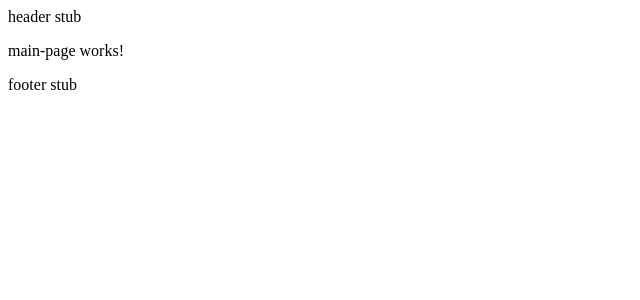
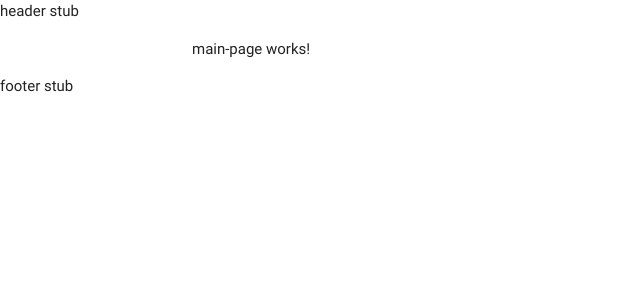
Before and after one commit to st411ar/paperlib-ng, an Angular app: page / in a window 1280 px wide. Shown: the top 300 px of the page, without its empty margins (0-640 px from the left). Built offline with nearby package versions, Linux system fonts and the light colour scheme.

Commit message:
added materializecss styles

```diff
--- a/src/app/app.component.html
+++ b/src/app/app.component.html
@@ -1,5 +1,9 @@
 <div>header stub</div>
-<router-outlet></router-outlet>
+
+<div class="container">
+  <router-outlet></router-outlet>
+</div>
+
 <div>footer stub</div>
 
 <!--The content below is only a placeholder and can be replaced.-->
--- a/src/index.html
+++ b/src/index.html
@@ -7,6 +7,11 @@
 
   <meta name="viewport" content="width=device-width, initial-scale=1">
   <link rel="icon" type="image/x-icon" href="favicon.ico">
+
+  <!--Import Google Icon Font-->
+  <link href="https://fonts.googleapis.com/icon?family=Material+Icons" rel="stylesheet">
+  <!-- Compiled and minified CSS -->
+  <link rel="stylesheet" href="https://cdnjs.cloudflare.com/ajax/libs/materialize/0.100.2/css/materialize.min.css">
 </head>
 <body>
   <app-root></app-root>
```
